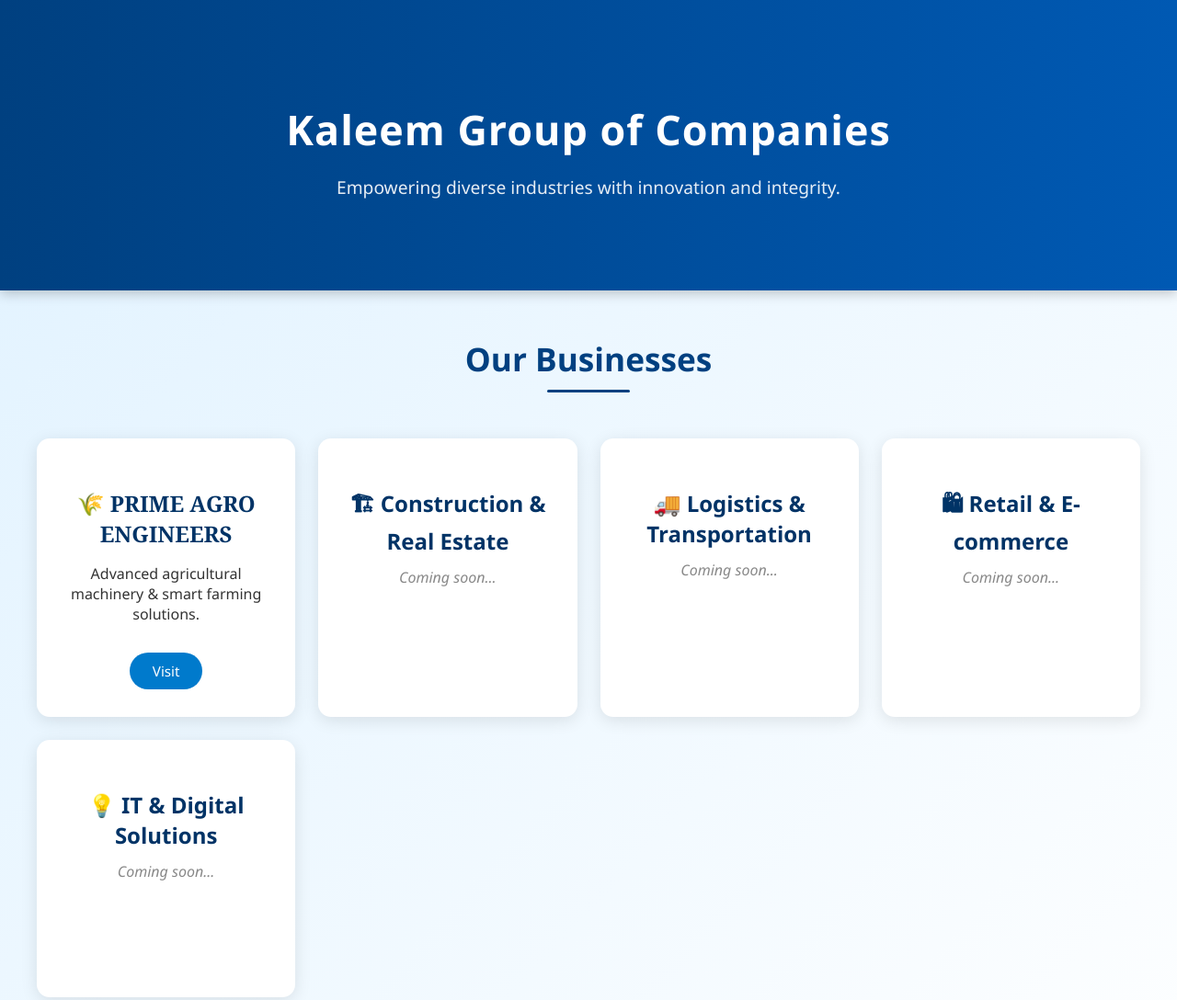
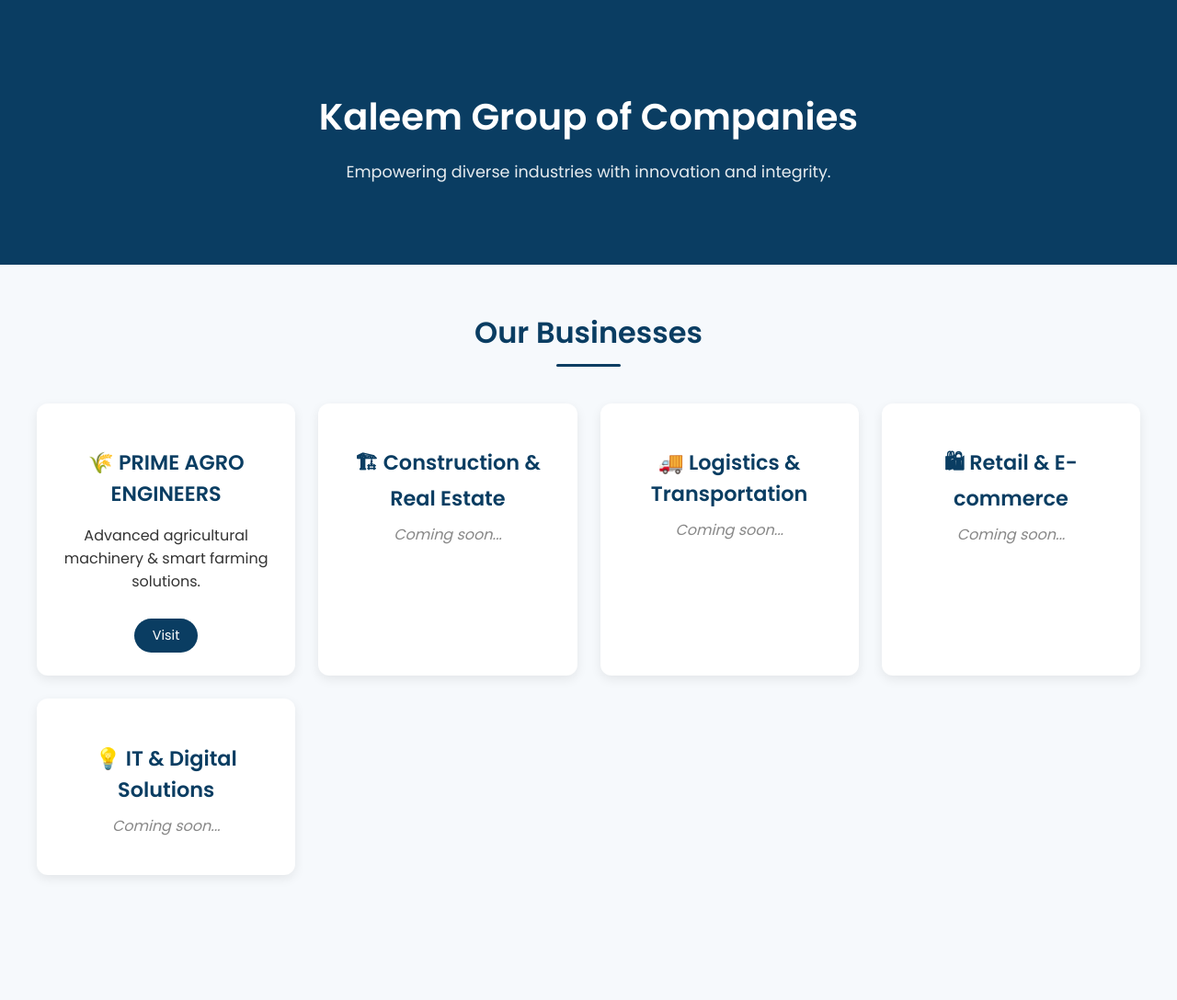
Before and after one commit to Kaleem-Mughal/My-project, a plain HTML site: page index.html in a window 1280 px wide. Shown: the top 1088 px of the page at 92% size. Drawn offline with Linux system fonts and the light colour scheme.

Commit message:
Update index.html

```diff
--- a/index.html
+++ b/index.html
@@ -4,11 +4,12 @@
 <meta charset="UTF-8" />
 <meta name="viewport" content="width=device-width, initial-scale=1.0" />
 <title>Kaleem Group of Companies</title>
+<link href="https://fonts.googleapis.com/css2?family=Poppins:wght@400;600&display=swap" rel="stylesheet">
 <style>
   body {
     margin: 0;
-    font-family: 'Segoe UI', sans-serif;
-    background: linear-gradient(to bottom right, #e0f2ff, #ffffff);
+    font-family: 'Poppins', sans-serif;
+    background: #f6f9fc;
     color: #333;
   }
   a {
@@ -16,19 +17,18 @@
     color: inherit;
   }
   header {
-    background: linear-gradient(90deg, #004080, #0059b3);
+    background: #0a3d62;
     color: white;
-    padding: 80px 20px;
+    padding: 70px 20px;
     text-align: center;
-    box-shadow: 0 4px 12px rgba(0,0,0,0.2);
   }
   header h1 {
-    font-size: 2.8em;
-    margin-bottom: 10px;
-    letter-spacing: 1px;
+    font-size: 2.5em;
+    margin-bottom: 8px;
+    font-weight: 600;
   }
   header p {
-    font-size: 1.2em;
+    font-size: 1.1em;
     opacity: 0.9;
   }
   .content {
@@ -38,72 +38,70 @@
   }
   .content h2 {
     text-align: center;
-    font-size: 2.2em;
-    color: #004080;
-    margin-bottom: 50px;
+    font-size: 2em;
+    color: #0a3d62;
+    margin-bottom: 40px;
     position: relative;
   }
   .content h2::after {
     content: '';
     display: block;
-    width: 90px;
+    width: 70px;
     height: 3px;
-    background: #004080;
+    background: #0a3d62;
     margin: 10px auto 0;
     border-radius: 2px;
   }
   .businesses {
     display: grid;
-    grid-template-columns: repeat(auto-fit, minmax(280px, 1fr));
+    grid-template-columns: repeat(auto-fit, minmax(260px, 1fr));
     gap: 25px;
   }
   .business-card {
     background: white;
-    border-radius: 14px;
-    padding: 30px 20px;
-    box-shadow: 0 4px 18px rgba(0,0,0,0.1);
+    border-radius: 12px;
+    padding: 25px 20px;
+    box-shadow: 0 4px 12px rgba(0,0,0,0.08);
     text-align: center;
     transition: transform 0.3s, box-shadow 0.3s;
-    min-height: 220px;
   }
   .business-card:hover {
-    transform: translateY(-8px);
-    box-shadow: 0 10px 25px rgba(0,0,0,0.2);
+    transform: translateY(-6px);
+    box-shadow: 0 8px 20px rgba(0,0,0,0.15);
   }
   .business-card h3 {
-    font-size: 1.5em;
-    color: #003366;
-    margin-bottom: 12px;
+    font-size: 1.4em;
+    color: #0a3d62;
+    margin-bottom: 10px;
+    font-weight: 600;
   }
   .prime-agro {
-    font-family: 'Georgia', serif;
-    font-weight: bold;
-    font-size: 1.6em;
+    font-size: 1.5em;
     color: #006699;
   }
   .coming-soon {
     color: #888;
     font-style: italic;
-    margin-top: 8px;
+    margin-top: 6px;
   }
   .button {
     display: inline-block;
-    margin-top: 15px;
-    padding: 10px 25px;
-    background: #007acc;
+    margin-top: 12px;
+    padding: 8px 20px;
+    background: #0a3d62;
     color: white;
-    border-radius: 25px;
-    font-size: 0.95em;
+    border-radius: 20px;
+    font-size: 0.9em;
     transition: background 0.3s;
   }
   .button:hover {
-    background: #005c99;
+    background: #06416a;
   }
   footer {
-    background: #004080;
+    background: #0a3d62;
     color: white;
     text-align: center;
-    padding: 30px 20px;
+    padding: 25px 20px;
     margin-top: 60px;
     font-size: 0.95em;
   }
```
